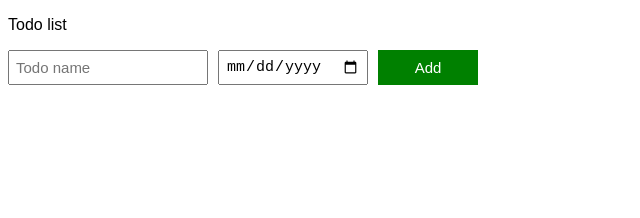
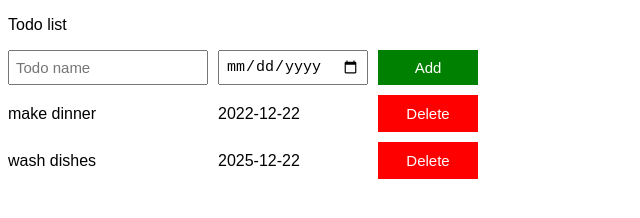
Before and after one commit to ANIsha-Mahto/To-Do-List, a plain HTML site: page index.html in a window 1280 px wide. Shown: the whole page, without its empty margins (0-640 px from the left). Drawn offline with Linux system fonts and the light colour scheme; files that its build step writes are made by us from their sources.

Commit message:
index.html

```diff
--- a/12-to-do-list.html
+++ b/index.html
@@ -2,7 +2,7 @@
 <html>
     <head>
        <title>to-do-list</title>
-       <link rel="stylesheet" href="../styles/12-to-do-list.css">
+       <link rel="stylesheet" href="../12-to-do-list.css">
     </head>
     <body>
         <p>Todo list</p>
@@ -15,7 +15,7 @@
          </div>
 
         <div class="js-todo-list todo-grid"></div>
-        <script src="../scripts/12-to-do-list.js"></script>
+        <script src="../12-to-do-list.js"></script>
 
     </body>
 </html>
```
